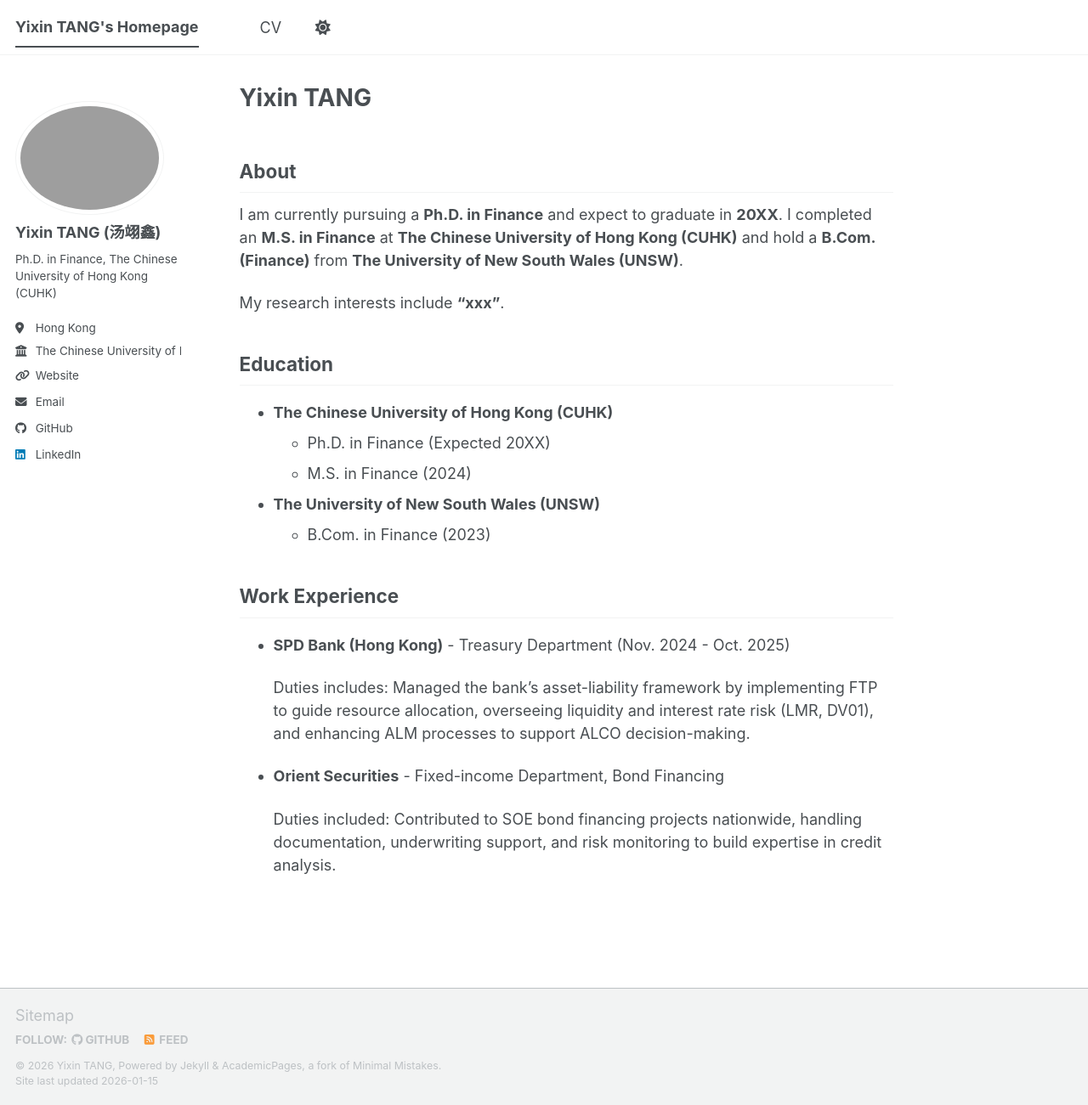
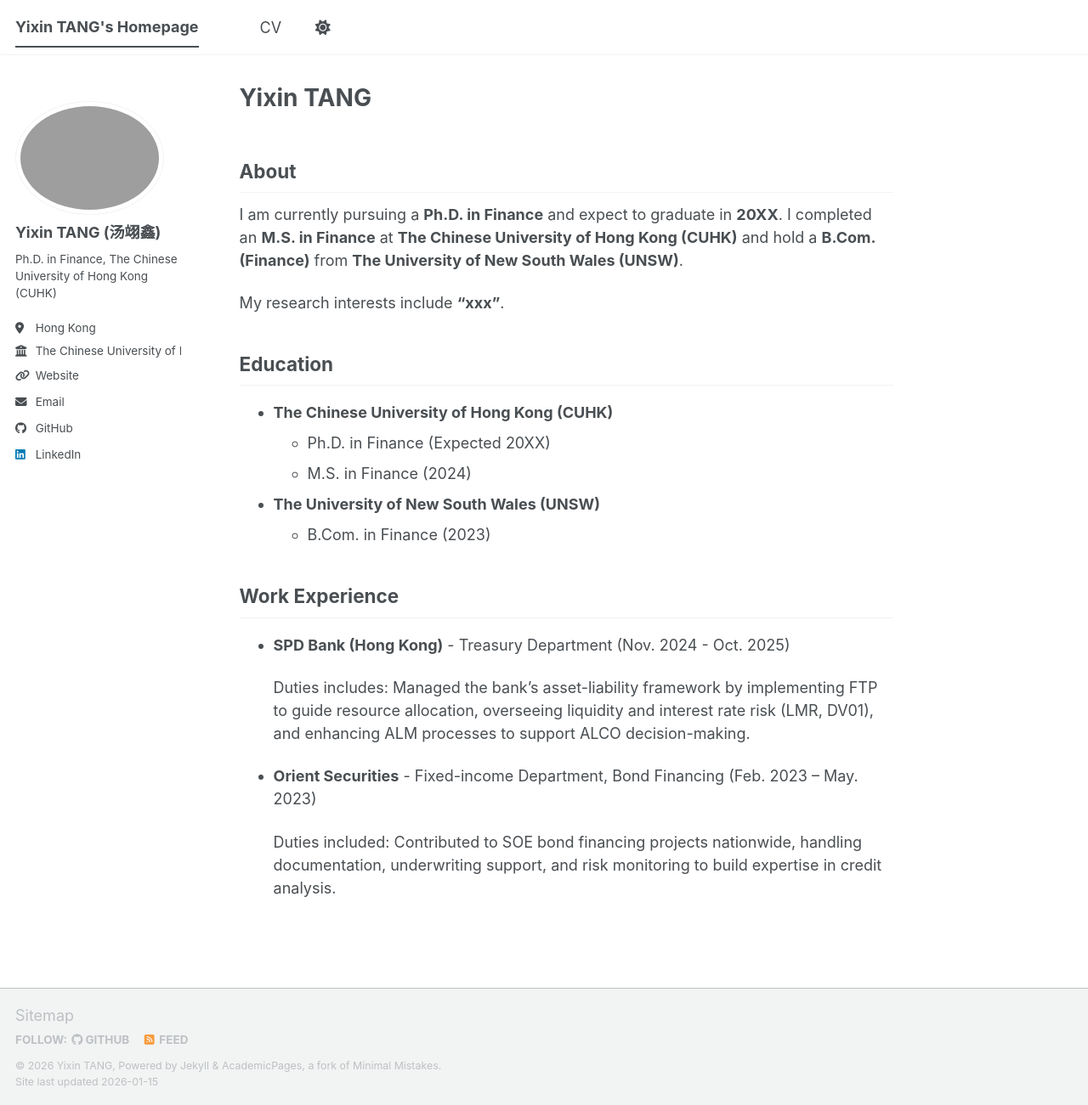
Before and after one commit to tyx0102/tyx0102.github.io, a Jekyll site: the page built from _pages/about.md, in a window 1280 px wide and 1301 px high. Shown: the whole window at 85% size. Built offline with Jekyll 4.4.1, drawn with Linux system fonts in a browser that asks for light colours; a script bundle is joined from its source files by our own code; library files that are not in the unit come from our copies.

Commit message:
Update about.md

```diff
--- a/_pages/about.md
+++ b/_pages/about.md
@@ -28,6 +28,6 @@ My research interests include **"xxx"**.
 
   Duties includes: Managed the bank’s asset-liability framework by implementing FTP to guide resource allocation, overseeing liquidity and interest rate risk (LMR, DV01), and enhancing ALM processes to support ALCO decision-making.
 
-- **Orient Securities** - Fixed-income Department, Bond Financing
+- **Orient Securities** - Fixed-income Department, Bond Financing (Feb. 2023 – May. 2023)
 
   Duties included: Contributed to SOE bond financing projects nationwide, handling documentation, underwriting support, and risk monitoring to build expertise in credit analysis.
```
